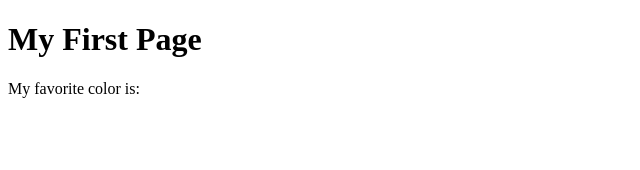
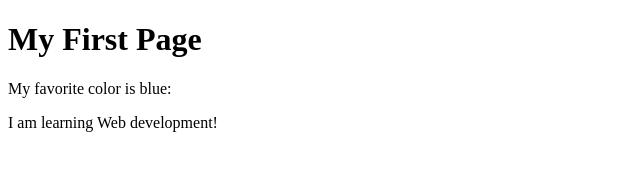
Before and after one commit to tmosimanyana/wdd130, a plain HTML site: page week01/first-page.html in a window 1280 px wide. Shown: the whole page, without its empty margins (0-640 px from the left). Drawn offline with Linux system fonts and the light colour scheme.

Commit message:
Update favorite color in first-page.html

```diff
--- a/week01/first-page.html
+++ b/week01/first-page.html
@@ -1,12 +1,16 @@
 <!DOCTYPE html>
 <html lang="en">
+
 <head>
     <meta charset="UTF-8">
     <meta name="viewport" content="width=device-width, initial-scale=1.0">
     <title>My First Page</title>
 </head>
+
 <body>
     <h1>My First Page</h1>
-    <p>My favorite color is: </p>
+    <p>My favorite color is blue: </p>
+    <p>I am learning Web development! </p>
 </body>
+
 </html>
```
